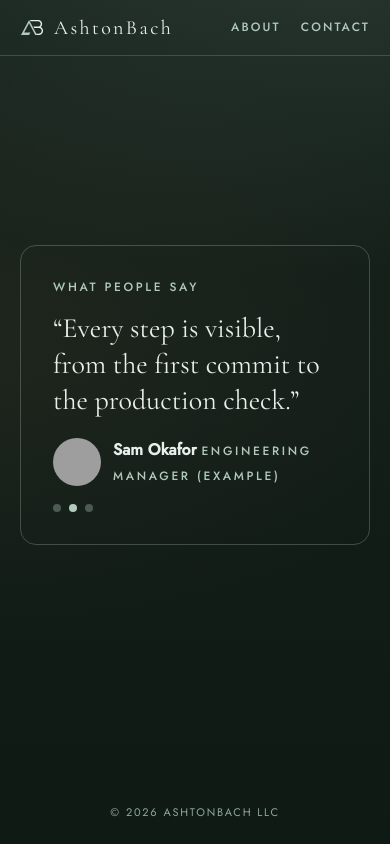
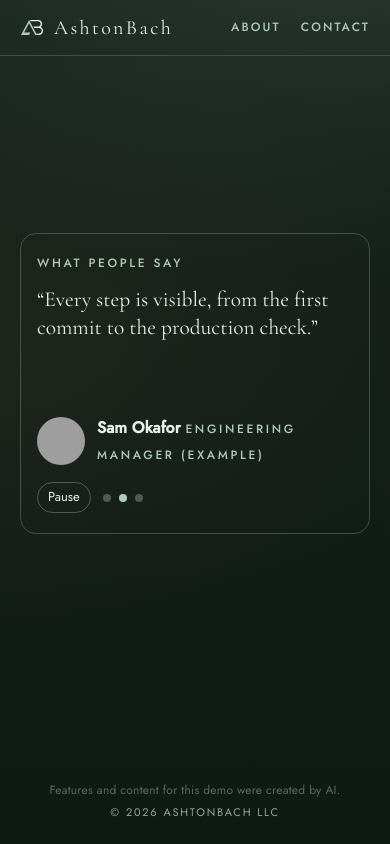
Before and after one commit to ashtonbach/agent-showcase, a Next.js app: page / in a window 390 px wide. Built offline with nearby package versions, Linux system fonts and the light colour scheme; grey boxes are pictures that could not be loaded.

Commit message:
Testimonial card: mobile sizing, accessibility, AI label, lab:slot line (#55)
approved.

```diff
--- a/app/globals.css
+++ b/app/globals.css
@@ -239,3 +239,16 @@ main:has([data-lab]) .page-title,
 main:has([data-lab]) .world-image,
 body:has([data-lab]) .page-title,
 body:has([data-lab]) .world-image { display: none !important; }
+
+/* Site-wide AI disclaimer: small, light, low emphasis. */
+.site-footer { flex-direction: column; gap: 6px; }
+.site-disclaimer {
+  margin: 0;
+  font-size: 12px;
+  letter-spacing: 0.02em;
+  text-transform: none;
+  color: rgba(176, 203, 188, 0.55);
+  text-align: center;
+  line-height: 1.4;
+  max-width: 100%;
+}
--- a/app/lab/testimonial-card/index.tsx
+++ b/app/lab/testimonial-card/index.tsx
@@ -18,6 +18,14 @@ const css = `
 .lab-quote .lab-dots button { width: 8px; height: 8px; padding: 0; border: 0; border-radius: 50%; background: rgba(176, 203, 188, 0.35); cursor: pointer; }
 .lab-quote .lab-dots button[aria-current="true"] { background: var(--sage); }
 .lab-quote .lab-dots button:focus-visible { outline: 2px solid var(--sage); outline-offset: 3px; }
+.lab-quote .lab-controls { display: flex; align-items: center; gap: 12px; margin-top: 16px; }
+.lab-quote .lab-controls .lab-dots { margin-top: 0; }
+.lab-quote .lab-toggle { font: inherit; font-size: 13px; padding: 4px 10px; border: 1px solid rgba(176, 203, 188, 0.35); border-radius: 999px; background: transparent; color: inherit; cursor: pointer; }
+.lab-quote .lab-toggle:focus-visible { outline: 2px solid var(--sage); outline-offset: 3px; }
+@media (max-width: 480px) {
+  .lab-quote { padding: 20px 16px; }
+  .lab-quote blockquote { font-size: clamp(19px, 5.5vw, 24px); min-height: 5.2em; }
+}
 `;
 
 // Artwork slot: Naomi Sato commits the image at a fixed path; a quiet fallback shows if it is missing or fails to load.
@@ -30,11 +38,23 @@ function Art({ src, w, h, alt, children }: { src: string; w: number; h: number;
 
 export default function TestimonialCard() {
   const [i, setI] = useState(0);
-  const [paused, setPaused] = useState(false);
+  const [hover, setHover] = useState(false);
+  const [focused, setFocused] = useState(false);
+  const [userPaused, setUserPaused] = useState(false);
+  const [reducedMotion, setReducedMotion] = useState(false);
+  const [userDriven, setUserDriven] = useState(false); // last change came from a click, so announce it
   const [tick, setTick] = useState(0); // bumping this restarts the timer (dot click)
   useEffect(() => {
+    const mq = window.matchMedia("(prefers-reduced-motion: reduce)");
+    const sync = () => setReducedMotion(mq.matches);
+    sync();
+    mq.addEventListener("change", sync);
+    return () => mq.removeEventListener("change", sync);
+  }, []);
+  const paused = hover || focused || userPaused || reducedMotion;
+  useEffect(() => {
     if (paused) return;
-    const id = window.setInterval(() => setI((x) => (x + 1) % QUOTES.length), ROTATE_MS);
+    const id = window.setInterval(() => { setUserDriven(false); setI((x) => (x + 1) % QUOTES.length); }, ROTATE_MS);
     return () => window.clearInterval(id);
   }, [paused, tick]);
   const t = QUOTES[i];
@@ -43,18 +63,31 @@ export default function TestimonialCard() {
       data-lab="testimonial-card"
       className="lab-quote"
       aria-label="Testimonials"
-      onMouseEnter={() => setPaused(true)}
-      onMouseLeave={() => setPaused(false)}
+      onMouseEnter={() => setHover(true)}
+      onMouseLeave={() => setHover(false)}
+      onTouchStart={() => setHover(true)}
+      onFocus={() => setFocused(true)}
+      onBlur={(e) => { if (!e.currentTarget.contains(e.relatedTarget as Node | null)) setFocused(false); }}
     >
       <style>{css}</style>
       <p className="label">What people say</p>
-      <figure aria-live="polite">
+      <figure aria-live={userDriven ? "polite" : "off"}>
         <blockquote data-index={i}>&ldquo;{t.q}&rdquo;</blockquote>
         <figcaption>
           <Art key={i} src={`/lab/testimonial-card/avatar-${i}.svg`} w={48} h={48} alt="">{t.name.split(" ").map((p) => p[0]).join("")}</Art>
           <span><strong>{t.name}</strong> <span className="label">{t.role}</span></span>
         </figcaption>
       </figure>
+      <div className="lab-controls">
+      <button
+        type="button"
+        className="lab-toggle"
+        aria-label={userPaused ? "Play testimonials" : "Pause testimonials"}
+        aria-pressed={userPaused}
+        onClick={() => setUserPaused((p) => !p)}
+      >
+        {userPaused ? "Play" : "Pause"}
+      </button>
       <div className="lab-dots">
         {QUOTES.map((x, k) => (
           <button
@@ -62,9 +95,10 @@ export default function TestimonialCard() {
             type="button"
             aria-label={`Show quote ${k + 1}`}
             aria-current={k === i}
-            onClick={() => { setI(k); setTick((n) => n + 1); }}
+            onClick={() => { setUserDriven(true); setI(k); setTick((n) => n + 1); }}
           />
         ))}
+      </div>
       </div>
     </section>
   );
--- a/app/layout.tsx
+++ b/app/layout.tsx
@@ -62,6 +62,9 @@ export default function RootLayout({
           {children}
         </main>
         <footer className="site-footer">
+          <p className="site-disclaimer">
+            Features and content for this demo were created by AI.
+          </p>
           <span>&copy; 2026 AshtonBach LLC</span>
         </footer>
       </body>
--- a/app/page.tsx
+++ b/app/page.tsx
@@ -4,7 +4,8 @@ export default function Page() {
     <div style={{ display: "flex", flexDirection: "column", alignItems: "center", width: "100%", gap: "1rem" }}>
       <h1 className="page-title" style={{ whiteSpace: "nowrap" }}>Hello, Cursor World!</h1>
       <img className="world-image" src="/worlds/cursor.png" alt="Cursor world" width={480} height={270} style={{ width: 480, maxWidth: "90vw", height: "auto", margin: 0, borderRadius: 12 }} />
-      <Lab /> {/* lab:slot */}
+      <Lab />
+      {/* lab:slot */}
     </div>
   );
 }
```
